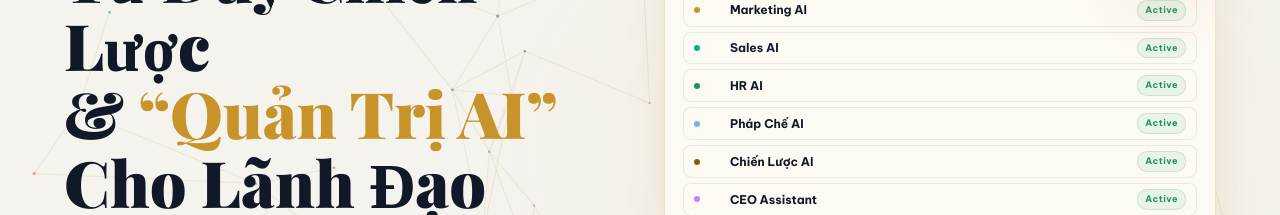
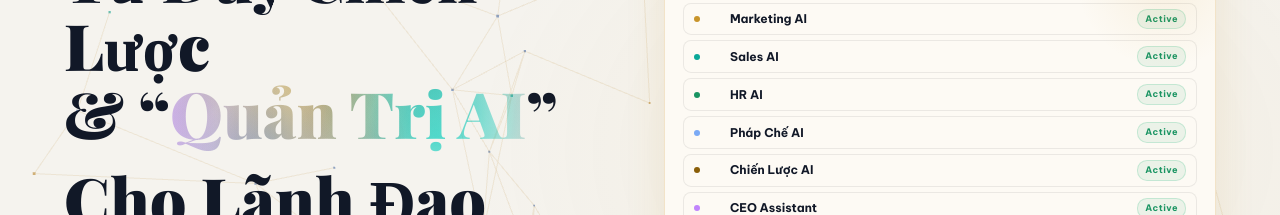
Before and after one commit to huybeu/AILandingPage, a Next.js app in the folder client/: page / in a window 1280 px wide. Shown: the part 224-439 px from the top of the page. Built offline with nearby package versions, Linux system fonts and the light colour scheme; some icons are missing; a web font is replaced by a local one.

Commit message:
fix: home pages

```diff
--- a/client/components/sections/HeroSection.tsx
+++ b/client/components/sections/HeroSection.tsx
@@ -1,5 +1,6 @@
 import { Icon } from '@iconify/react';
 import TestimonialCarousel from '@/components/ui/TestimonialCarousel';
+import { AuroraText } from '@/components/ui/AuroraText';
 
 interface HeroSectionProps {
   onRegister: () => void;
@@ -37,7 +38,7 @@ export default function HeroSection({ onRegister }: HeroSectionProps) {
           </div>
           <h1 className="hero-h1 rv">
             Tư Duy Chiến Lược<br />
-            &amp; <em>&ldquo;Quản Trị AI&rdquo;</em><br />
+            &amp; &ldquo;<AuroraText>Quản Trị AI</AuroraText>&rdquo;<br />
             Cho Lãnh Đạo
           </h1>
           <p className="hero-sub rv">
--- /dev/null
+++ b/client/components/ui/AuroraText.tsx
@@ -0,0 +1,139 @@
+'use client';
+
+import type { CSSProperties } from 'react';
+import React, { useEffect, useId, useRef } from 'react';
+
+interface AuroraTextProps {
+  children: React.ReactNode;
+  className?: string;
+  colors?: string[];
+  speed?: number;
+}
+
+export function AuroraText({
+  children,
+  className = '',
+  colors = ['#c8942a', '#e8b84b', '#0ba898', '#0dd4c3', '#7BAAF5', '#C084FC'],
+  speed = 1,
+}: AuroraTextProps) {
+  const canvasRef     = useRef<HTMLCanvasElement>(null);
+  const textRef       = useRef<SVGTextElement>(null);
+  const containerRef  = useRef<HTMLSpanElement>(null);
+  const [fontSize, setFontSize]       = React.useState(0);
+  const [dimensions, setDimensions]   = React.useState({ width: 0, height: 0 });
+  const [isReady, setIsReady]         = React.useState(false);
+  const [textStyle, setTextStyle]     = React.useState<Partial<CSSStyleDeclaration>>({});
+  const maskId = useId();
+
+  useEffect(() => {
+    if (!containerRef.current) return;
+    const s = window.getComputedStyle(containerRef.current);
+    requestAnimationFrame(() => {
+      setTextStyle({
+        fontSize: s.fontSize, fontFamily: s.fontFamily,
+        fontWeight: s.fontWeight, fontStyle: s.fontStyle,
+        letterSpacing: s.letterSpacing, lineHeight: s.lineHeight,
+        textTransform: s.textTransform, fontVariant: s.fontVariant,
+        fontStretch: s.fontStretch, fontFeatureSettings: s.fontFeatureSettings,
+      });
+    });
+  }, [className]);
+
+  useEffect(() => {
+    const update = () => {
+      if (!containerRef.current) return;
+      const size = parseFloat(window.getComputedStyle(containerRef.current).fontSize);
+      requestAnimationFrame(() => setFontSize(size));
+    };
+    update();
+    window.addEventListener('resize', update);
+    return () => window.removeEventListener('resize', update);
+  }, [className]);
+
+  useEffect(() => {
+    const update = () => {
+      if (!textRef.current) return;
+      const bbox = textRef.current.getBBox();
+      setDimensions({ width: bbox.width, height: bbox.height });
+      setIsReady(true);
+    };
+    update();
+    window.addEventListener('resize', update);
+    return () => window.removeEventListener('resize', update);
+  }, [children, fontSize]);
+
+  useEffect(() => {
+    const canvas = canvasRef.current;
+    if (!canvas) return;
+    const ctx = canvas.getContext('2d');
+    if (!ctx) return;
+
+    canvas.width  = dimensions.width;
+    canvas.height = dimensions.height;
+
+    let time = 0;
+    const base = 0.008;
+    let raf: number;
+
+    const animate = () => {
+      ctx.clearRect(0, 0, canvas.width, canvas.height);
+      time += base * speed;
+
+      colors.forEach((color, i) => {
+        const x = canvas.width  * (0.5 + Math.cos(time * 0.8 + i * 1.3) * 0.4 + Math.sin(time * 0.5 + i * 0.7) * 0.2);
+        const y = canvas.height * (0.5 + Math.sin(time * 0.7 + i * 1.5) * 0.4 + Math.cos(time * 0.6 + i * 0.8) * 0.2);
+        const g = ctx.createRadialGradient(x, y, 0, x, y, canvas.width * 0.4);
+        g.addColorStop(0,   `${color}99`);
+        g.addColorStop(0.5, `${color}33`);
+        g.addColorStop(1,   '#00000000');
+        ctx.fillStyle = g;
+        ctx.fillRect(0, 0, canvas.width, canvas.height);
+      });
+
+      raf = requestAnimationFrame(animate);
+    };
+    animate();
+    return () => cancelAnimationFrame(raf);
+  }, [dimensions, colors, speed]);
+
+  return (
+    <span
+      ref={containerRef}
+      className={className}
+      style={{ position: 'relative', display: 'inline-block', verticalAlign: 'middle',
+               width: dimensions.width || 'auto', height: dimensions.height || 'auto' }}
+    >
+      {/* SEO text */}
+      <span style={{ position: 'absolute', width: 1, height: 1, padding: 0, margin: -1,
+                     overflow: 'hidden', clip: 'rect(0,0,0,0)', whiteSpace: 'nowrap', border: 0 }}>
+        {children}
+      </span>
+
+      {/* Placeholder while canvas loads */}
+      <span aria-hidden="true" style={{
+        opacity: isReady ? 0 : 1, transition: 'opacity 0.2s',
+        position: isReady ? 'absolute' : 'relative', display: 'inline-block', whiteSpace: 'nowrap',
+      }}>
+        {children}
+      </span>
+
+      <div aria-hidden="true" style={{ position: 'absolute', inset: 0, opacity: isReady ? 1 : 0, transition: 'opacity 0.2s' }}>
+        <svg width={dimensions.width} height={dimensions.height} style={{ position: 'absolute', inset: 0 }}>
+          <defs>
+            <clipPath id={maskId}>
+              <text ref={textRef} x="50%" y="50%" dominantBaseline="middle" textAnchor="middle"
+                    style={textStyle as CSSProperties}>
+                {children}
+              </text>
+            </clipPath>
+          </defs>
+        </svg>
+        <canvas
+          ref={canvasRef}
+          style={{ clipPath: `url(#${maskId})`, WebkitClipPath: `url(#${maskId})`,
+                   width: '100%', height: '100%' }}
+        />
+      </div>
+    </span>
+  );
+}
```
